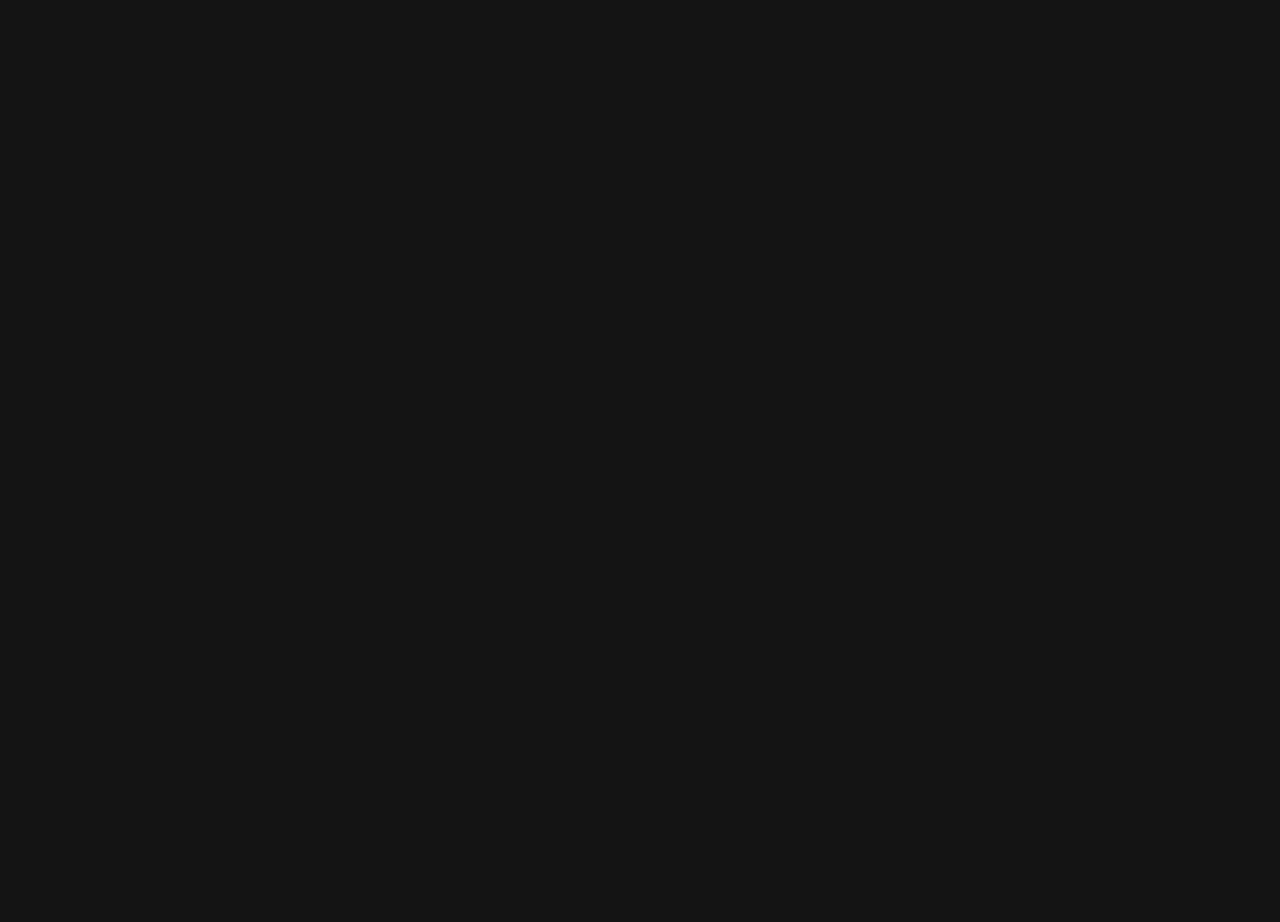
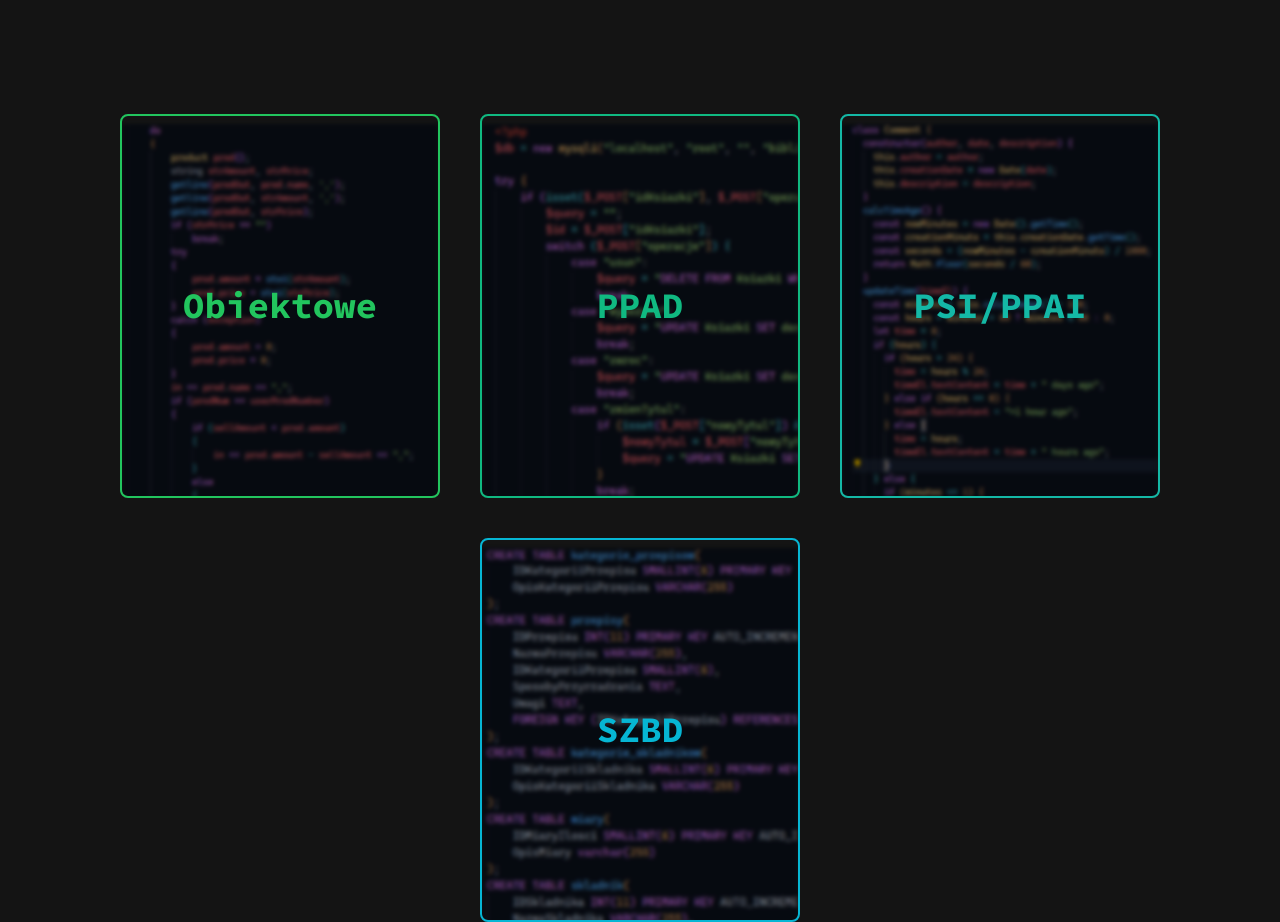
Before and after one commit to KariminK/zstplusplus, a React (Vite) app: page / in a window 1280 px wide. Before the commit this address had no page. Shown: the part 270-1192 px from the top of the page. Before the commit the page ends 800 px from the top, so only its background shows below. Built offline with nearby package versions, Linux system fonts and the light colour scheme.

Commit message:
used hash router

```diff
--- a/src/App.jsx
+++ b/src/App.jsx
@@ -8,10 +8,10 @@ import Writer from "./pages/Writer/Writer";
 const App = () => {
   return (
     <Routes>
-      <Route path="/zstplusplus/" element={<Homepage />} />
+      <Route path="/" element={<Homepage />} />
 
       <Route
-        path="/zstplusplus/obiektowe"
+        path="/obiektowe"
         element={
           <MainContent
             data={obiektowe}
@@ -27,8 +27,8 @@ const App = () => {
         />
       </Route>
 
-      <Route path="/zstplusplus/writer" element={<Writer />} />
-      <Route path="/zstplusplus/*" element={<InProgressPage />} />
+      <Route path="/writer" element={<Writer />} />
+      <Route path="/*" element={<InProgressPage />} />
     </Routes>
   );
 };
--- a/src/main.jsx
+++ b/src/main.jsx
@@ -2,12 +2,12 @@ import React from "react";
 import ReactDOM from "react-dom/client";
 import App from "./App.jsx";
 import "/src/index.css";
-import { BrowserRouter } from "react-router-dom";
+import { HashRouter } from "react-router-dom";
 
 ReactDOM.createRoot(document.getElementById("root")).render(
   <React.StrictMode>
-    <BrowserRouter>
+    <HashRouter>
       <App />
-    </BrowserRouter>
+    </HashRouter>
   </React.StrictMode>
 );
--- a/src/pages/Home/Homepage.jsx
+++ b/src/pages/Home/Homepage.jsx
@@ -13,25 +13,25 @@ const Homepage = () => {
       <div className="flex justify-center gap-10 flex-wrap">
         <Card
           theme={"hover:shadow-green-500 border-green-500 text-green-500"}
-          to={"/zstplusplus/obiektowe"}
+          to={"/obiektowe"}
           text={"Obiektowe"}
           img={obiektoweImg}
         />
         <Card
           theme={"hover:shadow-emerald-500 border-emerald-500 text-emerald-500"}
-          to={"/zstplusplus/ppad"}
+          to={"/ppad"}
           text={"PPAD"}
           img={ppsiImg}
         />
         <Card
           theme={"hover:shadow-teal-500 border-teal-500 text-teal-500"}
-          to={"/zstplusplus/ppai"}
+          to={"/ppai"}
           text={"PSI/PPAI"}
           img={psiImg}
         />
         <Card
           theme={"hover:shadow-cyan-500 border-cyan-500 text-cyan-500"}
-          to={"/zstplusplus/szbd"}
+          to={"/szbd"}
           text={"SZBD"}
           img={szbdImg}
         />
--- a/src/pages/MainContent/MainContent.jsx
+++ b/src/pages/MainContent/MainContent.jsx
@@ -92,7 +92,7 @@ const MainContent = ({ data, heading, theme }) => {
       <Outlet />
       <Link
         className={`${Theme.text.darker} block text-center my-6 ${Theme.text.hover} transition-colors text-xl`}
-        to={"/zstplusplus"}
+        to={"/"}
       >
         Powrót na stronę główną
       </Link>
```
